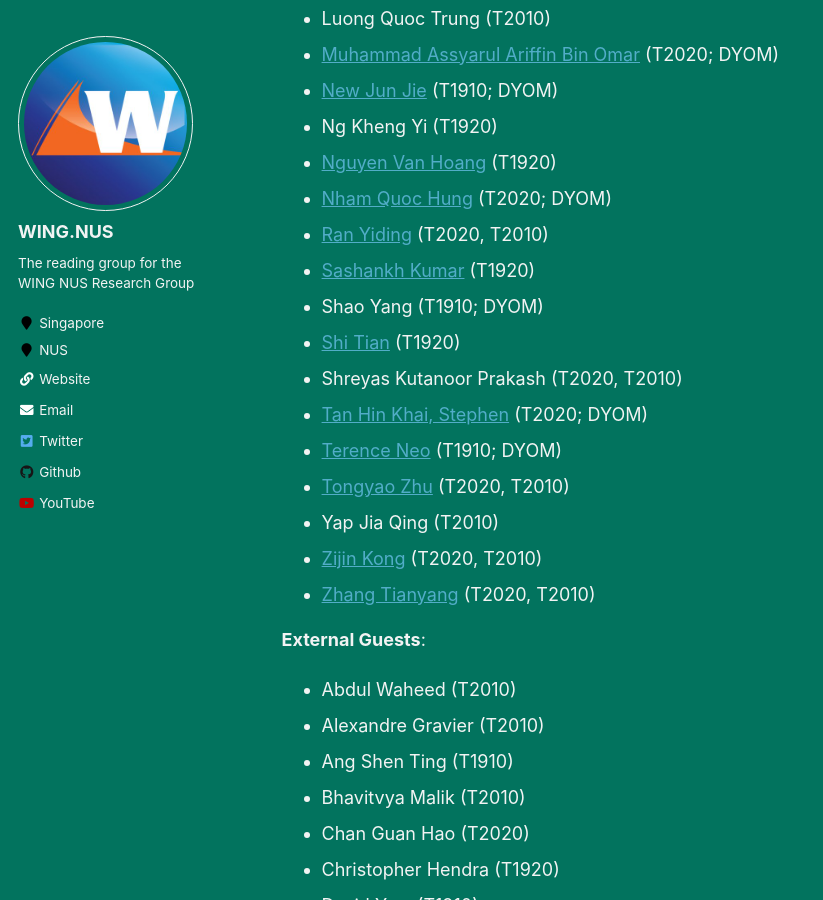
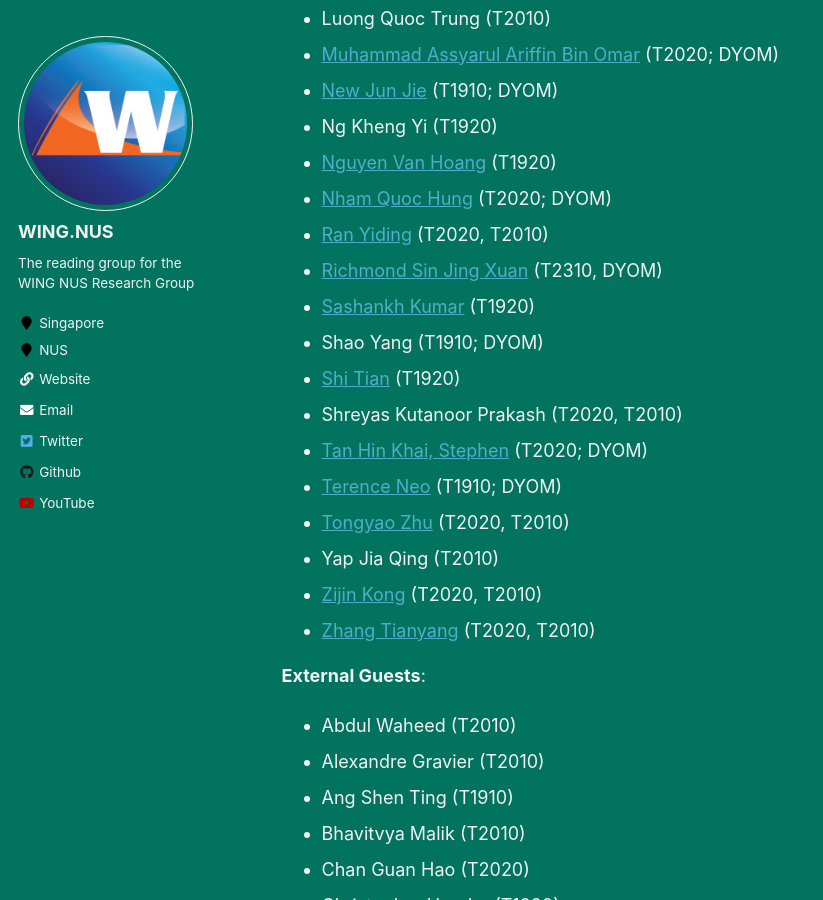
Before and after one commit to WING-NUS/cs6101, a Jekyll site: the page built from _pages/people.md, in a window 1280 px wide and 900 px high, scrolled down 3331 px. Shown: the whole window, without its empty margins (0-823 px from the left). Built offline with Jekyll 4.4.1, drawn with Linux system fonts in a browser that asks for light colours.

Commit message:
Update people.md

```diff
--- a/_pages/people.md
+++ b/_pages/people.md
@@ -100,6 +100,7 @@ WING and NUS Postgraduate Students:
 * [Nguyen Van Hoang](https://ngnvnhng.github.io/) (T1920)
 * [Nham Quoc Hung](https://www.linkedin.com/in/quoc-hung-nham/?originalSubdomain=sg) (T2020; DYOM)
 * [Ran Yiding](https://sg.linkedin.com/in/ran-yiding) (T2020, T2010)
+* [Richmond Sin Jing Xuan](https://www.linkedin.com/in/richmondsin) (T2310, DYOM)
 * [Sashankh Kumar](https://www.linkedin.com/in/sashankh-kumar/?originalSubdomain=sg) (T1920)
 * Shao Yang (T1910; DYOM)
 * [Shi Tian](https://www.linkedin.com/in/shi-tian/?originalSubdomain=sg) (T1920)
```
